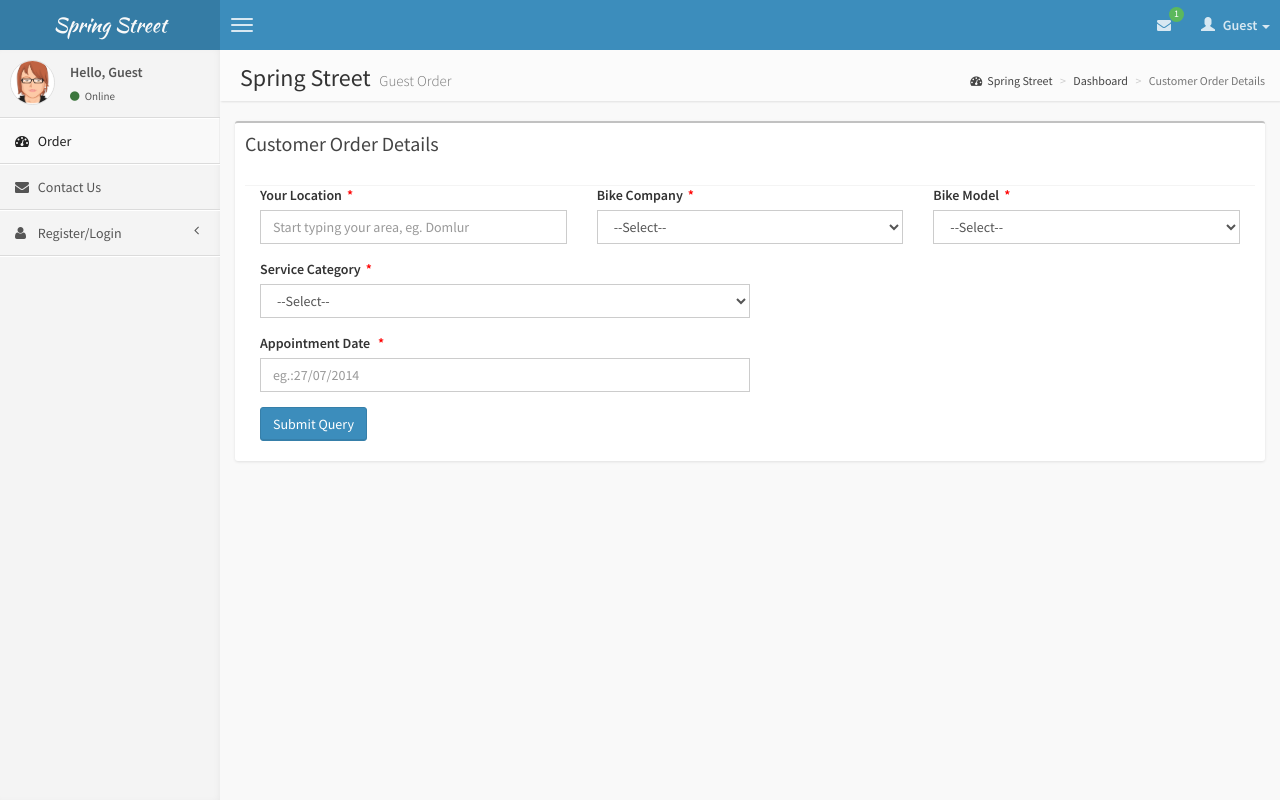
After one commit to Diffinder/boss, a PHP site: page /boss/docs/UI/uorder.php in a window 1280 px wide. The commit adds this page. Run offline with PHP 8.4, Linux system fonts and the light colour scheme; some libraries are stand-ins or nearby versions.

Commit message:
user_profile

```diff
--- /dev/null
+++ b/docs/UI/uorder.php
@@ -0,0 +1,279 @@
+
+<!DOCTYPE html>
+<html>
+    <head>
+        <meta charset="UTF-8">
+        <title>Spring Street</title>
+        <meta content='width=device-width, initial-scale=1, maximum-scale=1, user-scalable=no' name='viewport'>
+        <!-- bootstrap 3.0.2 -->
+        <link href="../../styles/css/bootstrap.min.css" rel="stylesheet" type="text/css" />
+        <!-- font Awesome -->
+        <link href="../../styles/css/font-awesome.min.css" rel="stylesheet" type="text/css" />
+        <link href="../../styles/css/ionicons.min.css" rel="stylesheet" type="text/css" />
+        <link href="../../styles/css/star-rating.css" rel="stylesheet" type="text/css" />
+        <link href="../../styles/css/jquery.raty.css" rel="stylesheet" type="text/css" />
+        <!-- DATA TABLES -->
+        <link href="../../styles/css/datatables/dataTables.bootstrap.css" rel="stylesheet" type="text/css" />
+        <!-- Theme style -->
+        <link href="../../styles/css/AdminLTE.css" rel="stylesheet" type="text/css" />
+        <link rel="stylesheet" href="../../styles/css/jQueryUI/jquery-ui.css">
+    </head>
+    <body class="skin-blue" style="overflow:hidden">
+        <!-- header logo: style can be found in header.less -->
+        <header class="header">
+            <a href="http://rishihero.heromotocorpdealers.com/HMC/Default.aspx/" target="_blank" class="logo">
+                <!-- Add the class icon to your logo image or logo icon to add the margining -->
+                Spring Street
+            </a>
+            <!-- Header Navbar: style can be found in header.less -->
+            <nav class="navbar navbar-static-top" role="navigation">
+                <!-- Sidebar toggle button-->
+                <a href="#" class="navbar-btn sidebar-toggle" data-toggle="offcanvas" role="button">
+                    <span class="sr-only">Toggle navigation</span>
+                    <span class="icon-bar"></span>
+                    <span class="icon-bar"></span>
+                    <span class="icon-bar"></span>
+                </a>
+                <div class="navbar-right">
+                    <ul class="nav navbar-nav">
+                        <!-- Messages: style can be found in dropdown.less-->
+                          <li class="dropdown messages-menu">
+                            <a href="#" class="dropdown-toggle" data-toggle="dropdown">
+                                <i class="fa fa-envelope"></i><!--feed change-->
+                                <span class="label label-success" id="feednum">1</span>
+                            </a>
+                            <ul class="dropdown-menu">
+                                <li class="header">You have 1 message</li>
+                                <li>
+                                    <!-- inner menu: contains the actual data -->
+                                    <ul class="menu">
+                                        <li><!-- start message -->
+                                            <a href="#">
+                                                <div class="pull-left">
+                                                    <img src="../../styles/img/avatar3.png" class="img-circle" alt="User Image"/>
+                                                </div>
+                                                <h4>
+                                                    Wanna Make it more Easy?
+                                                    <small><i class="fa fa-clock-o"></i> 2 mins</small>
+                                                </h4>
+                                                <p>Why not you Register?</p>
+                                            </a>
+                                        </li><!-- end message -->
+                                    </ul>
+                                </li>
+                                <li class="footer"><a href="#">See All Messages</a></li>
+                            </ul>
+                        </li>
+                        <!-- Notifications: style can be found in dropdown.less -->
+
+                        <!-- User Account: style can be found in dropdown.less -->
+                        <li class="dropdown user user-menu">
+                            <a href="#" class="dropdown-toggle" data-toggle="dropdown">
+                                <i class="glyphicon glyphicon-user"></i>
+                                <span>Guest <i class="caret"></i></span>
+                            </a>
+                            <ul class="dropdown-menu">
+                                <!-- User image -->
+                                <li class="user-header bg-light-blue">
+                                    <img src="../../styles/img/avatar3.png" class="img-circle" alt="User Image" />
+                                    <p>
+                                        Spring Street
+                                        <small>Service Springs here..</small>
+                                    </p>
+                                </li>
+
+                                <!-- Menu Footer-->
+                                <li class="user-footer">
+                                    <div class="pull-left">
+                                        <a href="login.php" class="btn btn-default btn-flat">Login</a><!-- Changed -->
+                                    </div>
+                                    <div class="pull-right">
+                                        <a href="register.php" class="btn btn-default btn-flat">Register</a><!-- Changed -->
+                                    </div>
+                                </li>
+                            </ul>
+                        </li>
+                    </ul>
+                </div>
+            </nav>
+        </header>
+        <div class="wrapper row-offcanvas row-offcanvas-left">
+            <!-- Left side column. contains the logo and sidebar -->
+            <aside class="left-side sidebar-offcanvas">
+                <!-- sidebar: style can be found in sidebar.less -->
+                <section class="sidebar">
+                    <!-- Sidebar user panel -->
+                    <div class="user-panel">
+                        <div class="pull-left image">
+                            <img src="../../styles/img/avatar3.png" class="img-circle" alt="User Image" />
+                        </div>
+                        <div class="pull-left info">
+                            <p>Hello, Guest</p>
+
+                            <a href="#"><i class="fa fa-circle text-success"></i> Online</a>
+                        </div>
+                    </div>
+                    <!-- /.search form -->
+                    <!-- sidebar menu: : style can be found in sidebar.less -->
+                     <ul class="sidebar-menu">
+                        <li class="active">
+                            <a href="index.php">
+                                <i class="fa fa-dashboard"></i> <span>Order</span>
+                            </a>
+                        </li>
+                        <li>
+                            <a href="contact.php" target="_blank"><!-- Changed -->
+                                <i class="fa fa-envelope"></i> <span>Contact Us</span>
+                            </a>
+                        </li>
+                        <li class="treeview">
+                            <a href="#">
+                                <i class="fa fa-user"></i> <span>Register/Login</span>
+                                <i class="fa fa-angle-left pull-right"></i>
+                            </a>
+                            <ul class="treeview-menu">
+                                <li><a href="login.php"><i class="fa fa-angle-double-right"></i> Login</a></li><!-- Changed -->
+                                <li><a href="register.php"><i class="fa fa-angle-double-right"></i> Register</a></li><!-- Changed -->
+                            </ul>
+                        </li>
+                    </ul>
+                </section>
+                <!-- /.sidebar -->
+            </aside>
+
+            <!-- Right side column. Contains the navbar and content of the page -->
+            <aside class="right-side">
+                <!-- Content Header (Page header) -->
+                <section class="content-header">
+                    <h1>
+                        Spring Street
+                        <small>Guest Order</small>
+                    </h1>
+                    <ol class="breadcrumb">
+                        <li><a href="#"><i class="fa fa-dashboard"></i>Spring Street</a></li>
+                        <li><a href="#">Dashboard</a></li>
+                        <li class="active">Customer Order Details</li>
+                    </ol>
+                </section>
+                <!-- Main content -->
+                <section class="content">
+                    <div class="row">
+                        <div class="col-xs-12">
+                            <div class="box">
+                                <div class="box-header">
+                                    <h3 class="box-title">Customer Order Details</h3>
+                                </div><!-- /.box-header -->
+                                <div class="box-body">
+                                 <div class="col-md-4" >
+                                        <div class="form-group" style="">
+                                            <label for="exampleInputPassword1">Your Location<!--Added--><span class="error" >*</span></label>
+                                            <input type="text" class="form-control" onchange="checkfield();" name="area" id="area" placeholder="Start typing your area, eg. Domlur">
+                                        </div>
+                                    </div>
+                                    <div class="col-md-4" >
+                                        <div class="form-group" style="clear:both;">
+                                           <label>Bike Company<span class="error" id="scat">*</span></label>
+                                           <select class="form-control" id="company" name="company" onchange="bikelist(this.value)">
+                                               <option value="">--Select--</option>
+                                               <option value="Bajaj">Bajaj</option>
+                                               <option value="Hero">Hero</option>
+                                               <option value="Honda">Honda</option>
+                                               <option value="TVS" >TVS</option>
+                                               <option value="Enfield" >Royal Enfield</option>
+                                               <option value="Yamaha" >Yamaha</option>
+                                               <option value="Suzuki" >Suzuki</option>
+                                               <option value="KTM" >KTM</option>
+                                           </select>
+                                       </div>
+                                   </div>
+                                   <div class="col-md-4" >
+                                    <div class="form-group" style="">
+                                       <label>Bike Model<span class="error" id="bikename">*</span></label>
+                                       <select class="form-control" id="bikediv" onchange="checkfield();" name="model">
+                                         <option value="">--Select--</option>
+
+                                     </select>
+                                     </div>
+                                   </div>
+                                <div class="col-md-12" >
+                                        <div class="form-group " style="">
+                                            <label>Service Category<!--Added--><span class="error" id="scat">*</span></label>
+                                            <select class="form-control half-width" onchange="checkfield();" name="servicetype" id="stype">
+                                                <option selected="true">--Select--</option>
+                                                <option value="Periodic Servicing">Periodic Servicing</option>
+                                                <option value="Waterwash Service">Waterwash Service</option>
+                                                <option value="Repair">Repair</option>
+                                                <option value="Accidental">Accidental</option>
+                                                <option value="Puncture">Puncture</option>
+                                                <option value="Insurance Renewal">Insurance Renewal</option>
+                                                <option value="Accessories/Spairs">Accessories/Spairs</option>
+                                            </select>
+                                        </div>
+                                    </div>
+
+                                <div class="col-md-12">
+                                    <div class="form-group" style="">
+                                        <label style="">Appointment Date&nbsp;<span class="error" id="adt">*</span></label>
+                                         <p id="datepairExample">   <input id="" type="text" onchange="checkfield();" style="" class="date start form-control half-width" id="date_" name="date_" placeholder="eg.:27/07/2014"/>
+                                    </div>
+                                </div>
+
+                                <div class="box-footer ">
+                                        <button type="submit" name="submit" class="btn btn-primary" style="margin-left:5px">Submit Query</button>
+                                    </div>
+                                    </div><!-- /.box-body -->
+
+                            </div><!-- /.box -->
+                        </div>
+                    </div>
+
+                </section><!-- /.content -->
+            </aside><!-- /.right-side -->
+        </div><!-- ./wrapper -->
+
+
+        <!-- jQuery 2.0.2 -->
+        <script src="http://ajax.googleapis.com/ajax/libs/jquery/2.0.2/jquery.min.js"></script>
+        <!-- Bootstrap -->
+        <script src="../../script/js/bootstrap.min.js" type="text/javascript"></script>
+        <!-- DATA TABES SCRIPT -->
+        <script src="../../script/js/plugins/datatables/jquery.dataTables.js" type="text/javascript"></script>
+        <script src="../../script/js/plugins/datatables/dataTables.bootstrap.js" type="text/javascript"></script>
+        <!-- AdminLTE App -->
+        <script src="../../script/js/AdminLTE/app.js" type="text/javascript"></script>
+        <!-- AdminLTE for demo purposes -->
+        <!-- page script -->
+         <script src="../../script/js/jquery-ui-1.10.3.min.js"></script>
+         <script src="../../script/js/star-rating.js"></script>
+         <script src="../../script/js/jquery.raty.js"></script>
+         <script src="../../script/js/jquery.timepicker.js"></script>
+
+        <script src="//code.jquery.com/ui/1.11.0/jquery-ui.js"></script>
+        <script type="text/javascript">
+            $(function() {
+                $("#example1").dataTable();
+                $('#example2').dataTable({
+                    "bPaginate": true,
+                    "bLengthChange": false,
+                    "bFilter": false,
+                    "bSort": true,
+                    "bInfo": true,
+                    "bAutoWidth": false
+                });
+                // initialize with defaults
+  $('#datepairExample .date').datepicker({
+        'dateFormat': 'DD, d MM, yy',
+        'minDate': +2, 'maxDate': "+1M +10D",'showAnim':"drop",
+        'autoclose': true
+    });
+$('#serRating').raty({
+   score : 1.5,
+   readOnly : true
+});
+$('#serRating1').raty({ score: 3.5,
+   readOnly : true });
+
+        });
+        </script>
+    </body>
+</html>
```
Also changed, not shown: docs/UI/cat1.php (+9 -3 lines), index.php (+13 -27 lines).
